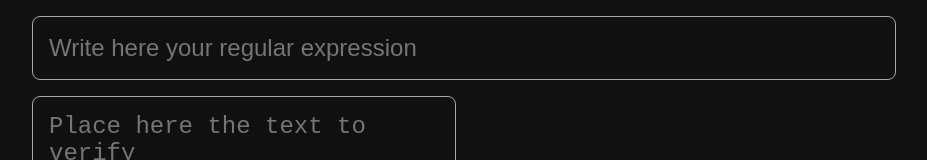
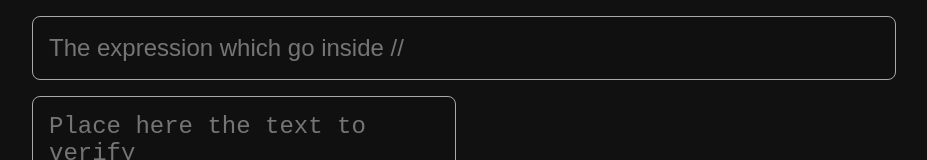
Before and after one commit to rmrantunes/regex-helper, a Next.js app: page / in a window 1280 px wide. Shown: the top 160 px of the page, without its empty margins (176-1103 px from the left). Built offline with nearby package versions, Linux system fonts and the light colour scheme.

Commit message:
refactor: RegexInput values from context

```diff
--- a/src/components/RegexInput/RegexInput.tsx
+++ b/src/components/RegexInput/RegexInput.tsx
@@ -1,19 +1,18 @@
-import React, { useContext, useState } from "react";
+import React, { useContext } from "react";
 import { RegexContext } from "contexts/RegexContext";
 
 import styles from "components/RegexInput/RegexInput.module.css";
 
 export const RegexInput = () => {
-  const { setRegexInput } = useContext(RegexContext);
-  const [input, setInput] = useState("");
+  const { setRegexInput, regexInput } = useContext(RegexContext);
+
   return (
     <input
       className={styles.input}
       type="text"
-      value={input}
-      onBlur={() => setRegexInput(input)}
-      onChange={(event) => setInput(event.target.value)}
-      placeholder="Write here your regular expression"
+      value={regexInput}
+      onChange={(event) => setRegexInput(event.target.value)}
+      placeholder="The expression which go inside //"
     />
   );
 };
```
